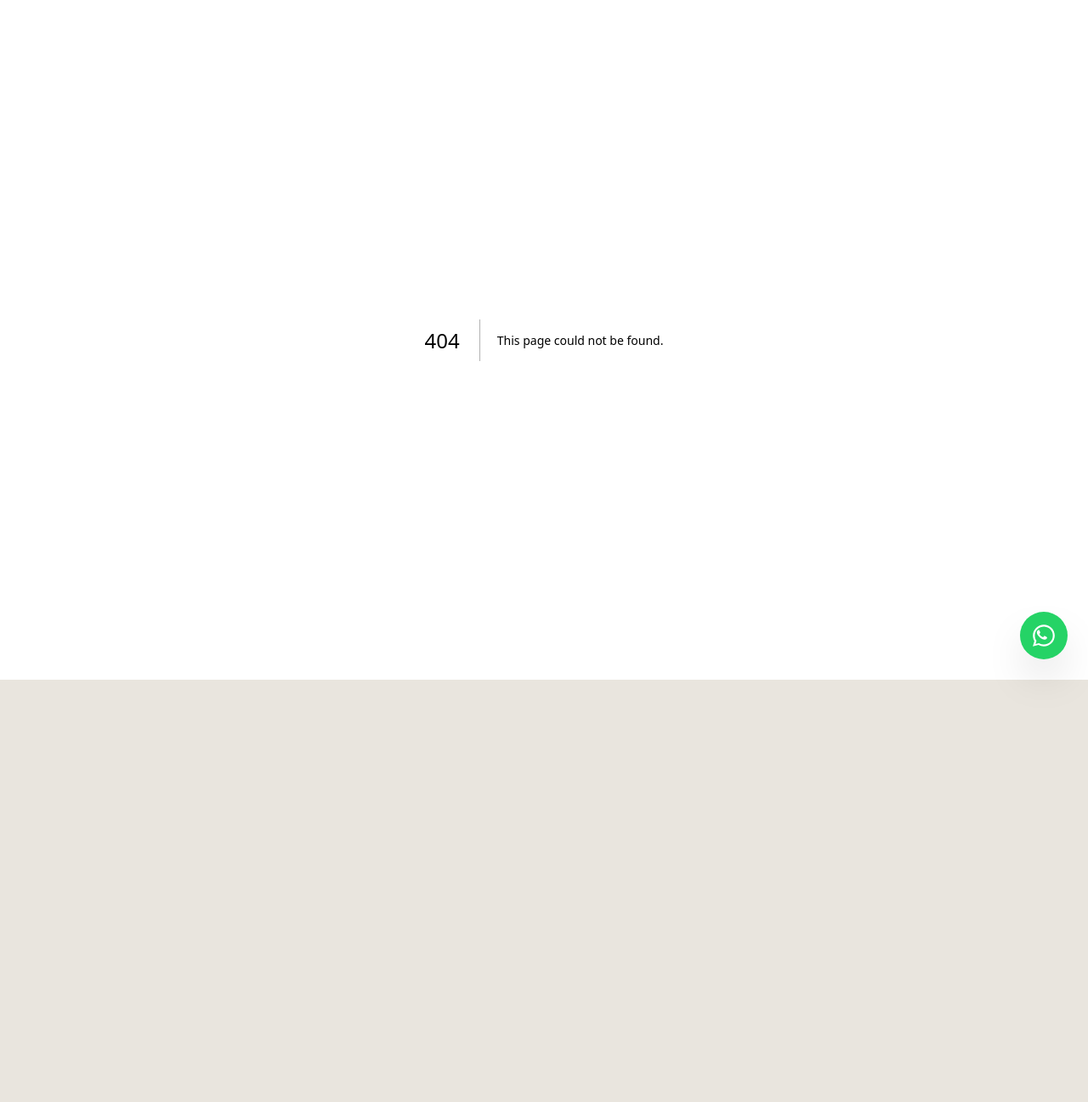
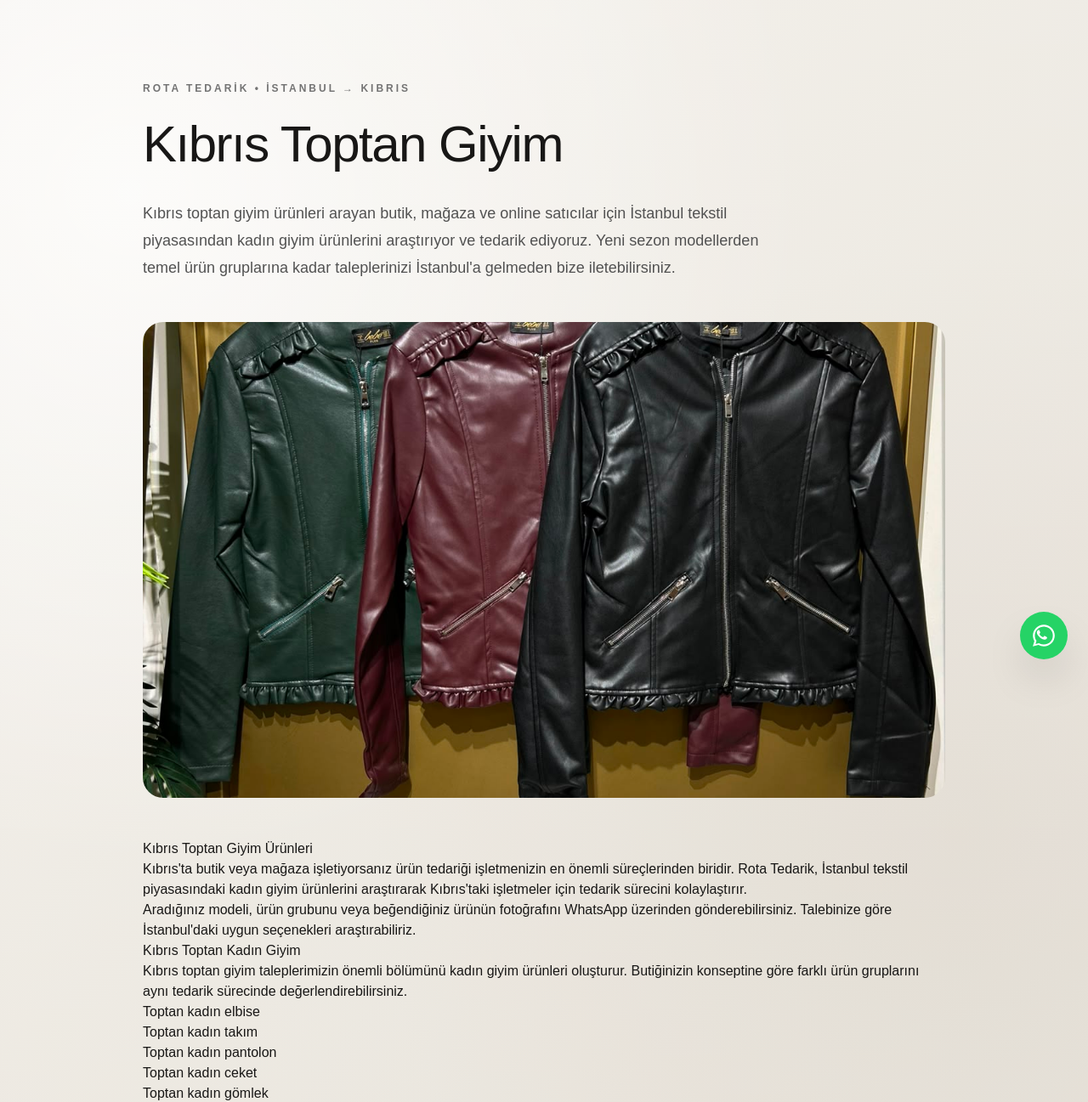
Before and after one commit to sudesolmaz1412/merternedarik, a Next.js app: page /blog/kibris-toptan-giyim in a window 1280 px wide. Before the commit this address had no page. Shown: the top 1297 px of the page at 85% size. Before the commit the page ends 800 px from the top, so only its background shows below. Built offline with nearby package versions, Linux system fonts and the light colour scheme.

Commit message:
Kibris toptan giyim ana SEO sayfasi eklendi

```diff
--- /dev/null
+++ b/app/blog/kibris-toptan-giyim/page.tsx
@@ -0,0 +1,263 @@
+import type { Metadata } from "next";
+import Link from "next/link";
+
+export const metadata: Metadata = {
+  title: "Kıbrıs Toptan Giyim | İstanbul'dan Toptan Kadın Giyim",
+  description:
+    "Kıbrıs toptan giyim arayan butik ve mağazalar için İstanbul ve Merter'den kadın giyim tedariği. Yeni sezon ürünler ve uygun siparişlerde aynı gün kargo çıkışı.",
+  keywords: [
+    "Kıbrıs toptan giyim",
+    "Kıbrıs toptan kadın giyim",
+    "Kıbrıs butik giyim",
+    "Kıbrıs giyim tedarikçisi",
+    "Kıbrıs toptan kıyafet",
+    "Merter Kıbrıs toptan giyim",
+  ],
+  alternates: {
+    canonical: "https://www.merterdentedarik.com/blog/kibris-toptan-giyim",
+  },
+  openGraph: {
+    title: "Kıbrıs Toptan Giyim | Rota Tedarik",
+    description:
+      "Kıbrıs'taki butik ve mağazalara İstanbul tekstil piyasasından toptan kadın giyim tedariği.",
+    url: "https://www.merterdentedarik.com/blog/kibris-toptan-giyim",
+    type: "article",
+  },
+};
+
+export default function Page() {
+  return (
+    <main className="min-h-screen bg-[#f5f2ed] text-[#181716]">
+      <article className="mx-auto max-w-5xl px-6 py-16 md:px-10 md:py-24">
+
+        <header className="max-w-4xl">
+          <p className="mb-5 text-xs font-semibold uppercase tracking-[0.25em] text-neutral-500">
+            ROTA TEDARİK • İSTANBUL → KIBRIS
+          </p>
+
+          <h1 className="text-4xl font-medium leading-tight tracking-tight md:text-6xl">
+            Kıbrıs Toptan Giyim
+          </h1>
+
+          <p className="mt-7 max-w-3xl text-lg leading-8 text-neutral-600">
+            Kıbrıs toptan giyim ürünleri arayan butik, mağaza ve online
+            satıcılar için İstanbul tekstil piyasasından kadın giyim
+            ürünlerini araştırıyor ve tedarik ediyoruz. Yeni sezon
+            modellerden temel ürün gruplarına kadar taleplerinizi
+            İstanbul&apos;a gelmeden bize iletebilirsiniz.
+          </p>
+        </header>
+
+        <div className="my-12 overflow-hidden rounded-3xl">
+          <img
+            src="/images/merterkadingiyimelbiseceket.jpeg"
+            alt="Kıbrıs toptan giyim kadın giyim ürünleri"
+            className="h-[420px] w-full object-cover md:h-[560px]"
+          />
+        </div>
+
+        <div className="prose prose-neutral max-w-none prose-headings:tracking-tight prose-p:leading-8">
+
+          <h2>Kıbrıs Toptan Giyim Ürünleri</h2>
+
+          <p>
+            Kıbrıs&apos;ta butik veya mağaza işletiyorsanız ürün tedariği
+            işletmenizin en önemli süreçlerinden biridir. Rota Tedarik,
+            İstanbul tekstil piyasasındaki kadın giyim ürünlerini
+            araştırarak Kıbrıs&apos;taki işletmeler için tedarik sürecini
+            kolaylaştırır.
+          </p>
+
+          <p>
+            Aradığınız modeli, ürün grubunu veya beğendiğiniz ürünün
+            fotoğrafını WhatsApp üzerinden gönderebilirsiniz. Talebinize
+            göre İstanbul&apos;daki uygun seçenekleri araştırabiliriz.
+          </p>
+
+          <h2>Kıbrıs Toptan Kadın Giyim</h2>
+
+          <p>
+            Kıbrıs toptan giyim taleplerimizin önemli bölümünü kadın giyim
+            ürünleri oluşturur. Butiğinizin konseptine göre farklı ürün
+            gruplarını aynı tedarik sürecinde değerlendirebilirsiniz.
+          </p>
+
+          <ul>
+            <li>Toptan kadın elbise</li>
+            <li>Toptan kadın takım</li>
+            <li>Toptan kadın pantolon</li>
+            <li>Toptan kadın ceket</li>
+            <li>Toptan kadın gömlek</li>
+            <li>Toptan kadın bluz</li>
+            <li>Toptan etek</li>
+            <li>Toptan kazak ve triko</li>
+            <li>Yeni sezon butik ürünleri</li>
+          </ul>
+
+          <h2>İstanbul'dan Kıbrıs'a Toptan Giyim</h2>
+
+          <p>
+            İstanbul, geniş tekstil üretici ve toptancı ağı sayesinde
+            farklı tarz ve fiyat segmentlerinde kadın giyim ürünlerine
+            ulaşılabilen önemli bir tedarik merkezidir.
+          </p>
+
+          <p>
+            Rota Tedarik olarak Merter başta olmak üzere İstanbul tekstil
+            piyasasında ürün araştırması yaparak Kıbrıs&apos;taki butik ve
+            mağazaların taleplerine uygun seçenekleri bulmaya yardımcı
+            oluyoruz.
+          </p>
+
+          <h2>Merter'den Kıbrıs'a Toptan Giyim</h2>
+
+          <p>
+            Merter&apos;de bulunan kadın giyim üreticileri ve toptancıları
+            içerisinden aradığınız ürünleri araştırabiliriz. Böylece
+            Kıbrıs&apos;tan İstanbul&apos;a gelmeden ürün talebinizi
+            iletebilir ve tedarik sürecinizi uzaktan yönetebilirsiniz.
+          </p>
+
+          <h2>Kıbrıs'a Aynı Gün Kargo Çıkışı</h2>
+
+          <p>
+            Ürünleri hazır olan ve sipariş işlemleri zamanında tamamlanan
+            uygun siparişleri mümkün olduğunda aynı gün taşıyıcı firmaya
+            teslim ediyoruz.
+          </p>
+
+          <p>
+            Aynı gün kargo, ürünlerin aynı gün Kıbrıs&apos;a teslim
+            edileceği anlamına gelmez. Teslimat süresi seçilen taşıyıcıya,
+            gönderim yöntemine ve operasyon koşullarına göre değişebilir.
+          </p>
+
+          <h2>Kıbrıs'ta Butik Açanlar İçin Toptan Giyim</h2>
+
+          <p>
+            Yeni butik açan veya mevcut mağazasının ürün çeşitliliğini
+            artırmak isteyen işletmeler için farklı kadın giyim
+            kategorilerinde ürün araştırması yapılabilir.
+          </p>
+
+          <p>
+            Aradığınız tarzı, hedef fiyat aralığını, adet bilgisini ve
+            örnek ürün fotoğraflarını göndermeniz araştırma sürecini
+            kolaylaştırır.
+          </p>
+
+          <h2>Lefkoşa Toptan Giyim</h2>
+
+          <p>
+            Lefkoşa&apos;da butik, mağaza veya online kadın giyim satışı
+            yapan işletmeler İstanbul&apos;dan ürün tedarik taleplerini
+            WhatsApp üzerinden bize iletebilir.
+          </p>
+
+          <h2>Girne Toptan Giyim</h2>
+
+          <p>
+            Girne&apos;de kadın giyim satışı yapan işletmeler için yeni
+            sezon modelleri ve farklı kadın giyim kategorilerinde ürün
+            araştırması gerçekleştirilebilir.
+          </p>
+
+          <h2>Gazimağusa Toptan Giyim</h2>
+
+          <p>
+            Gazimağusa&apos;daki butik ve mağazalar da İstanbul tekstil
+            piyasasından ürün tedarik taleplerini uzaktan iletebilir.
+          </p>
+
+          <h2>Kıbrıs'a Toptan Giyim Nasıl Alınır?</h2>
+
+          <p>
+            Süreç basit ilerler. Aradığınız ürün grubunu veya ürün
+            fotoğrafını bize gönderirsiniz. Ürün seçenekleri araştırılır,
+            sipariş detayları netleştirilir ve uygun siparişlerin gönderim
+            süreci organize edilir.
+          </p>
+
+          <h2>Kıbrıs Toptan Giyim Tedarikçisi Arayanlar</h2>
+
+          <p>
+            Kadın giyim tedariği konusunda daha ayrıntılı bilgi almak için
+            Kıbrıs tedarikçi sayfamızı inceleyebilirsiniz.
+          </p>
+
+          <p>
+            <Link
+              href="/blog/kibris-toptan-kadin-giyim-tedarikcisi"
+              className="font-semibold underline underline-offset-4"
+            >
+              Kıbrıs Toptan Kadın Giyim Tedarikçisi →
+            </Link>
+          </p>
+
+          <h2>Kıbrıs Butik Ürün Tedariği</h2>
+
+          <p>
+            Özellikle butiklere yönelik ürün araştırma ve tedarik
+            hizmetimizi anlattığımız rehbere buradan ulaşabilirsiniz.
+          </p>
+
+          <p>
+            <Link
+              href="/blog/kibris-butik-urun-tedarigi"
+              className="font-semibold underline underline-offset-4"
+            >
+              Kıbrıs Butik Ürün Tedariği →
+            </Link>
+          </p>
+
+          <h2>Merter'den Kıbrıs'a Kadın Giyim</h2>
+
+          <p>
+            Merter&apos;den Kıbrıs&apos;a kadın giyim gönderimi hakkında
+            hazırladığımız diğer sayfamızı da inceleyebilirsiniz.
+          </p>
+
+          <p>
+            <Link
+              href="/blog/kibrisa-toptan-kadin-giyim"
+              className="font-semibold underline underline-offset-4"
+            >
+              Kıbrıs&apos;a Toptan Kadın Giyim →
+            </Link>
+          </p>
+
+        </div>
+
+        <section className="mt-20 rounded-3xl bg-[#242321] p-8 text-white md:p-12">
+          <p className="text-xs font-semibold uppercase tracking-[0.25em] text-white/50">
+            KIBRIS TOPTAN GİYİM • ROTA TEDARİK
+          </p>
+
+          <h2 className="mt-4 text-3xl font-medium md:text-4xl">
+            Kıbrıs'taki mağazanız için ürün arayalım.
+          </h2>
+
+          <p className="mt-5 max-w-2xl leading-7 text-white/65">
+            Beğendiğiniz modeli veya aradığınız kadın giyim ürününü
+            WhatsApp&apos;tan gönderin. İstanbul tekstil piyasasında sizin
+            için araştıralım.
+          </p>
+
+          <a
+            href="https://wa.me/905324975361?text=Merhaba%2C%20K%C4%B1br%C4%B1s%20i%C3%A7in%20toptan%20giyim%20%C3%BCr%C3%BCn%C3%BC%20aramak%20istiyorum."
+            target="_blank"
+            rel="noopener noreferrer"
+            className="mt-8 inline-flex rounded-full bg-white px-7 py-4 text-sm font-semibold text-[#242321]"
+          >
+            WhatsApp'tan Ürün Sor →
+          </a>
+
+          <p className="mt-5 text-sm text-white/50">
+            0532 497 53 61
+          </p>
+        </section>
+
+      </article>
+    </main>
+  );
+}
```
